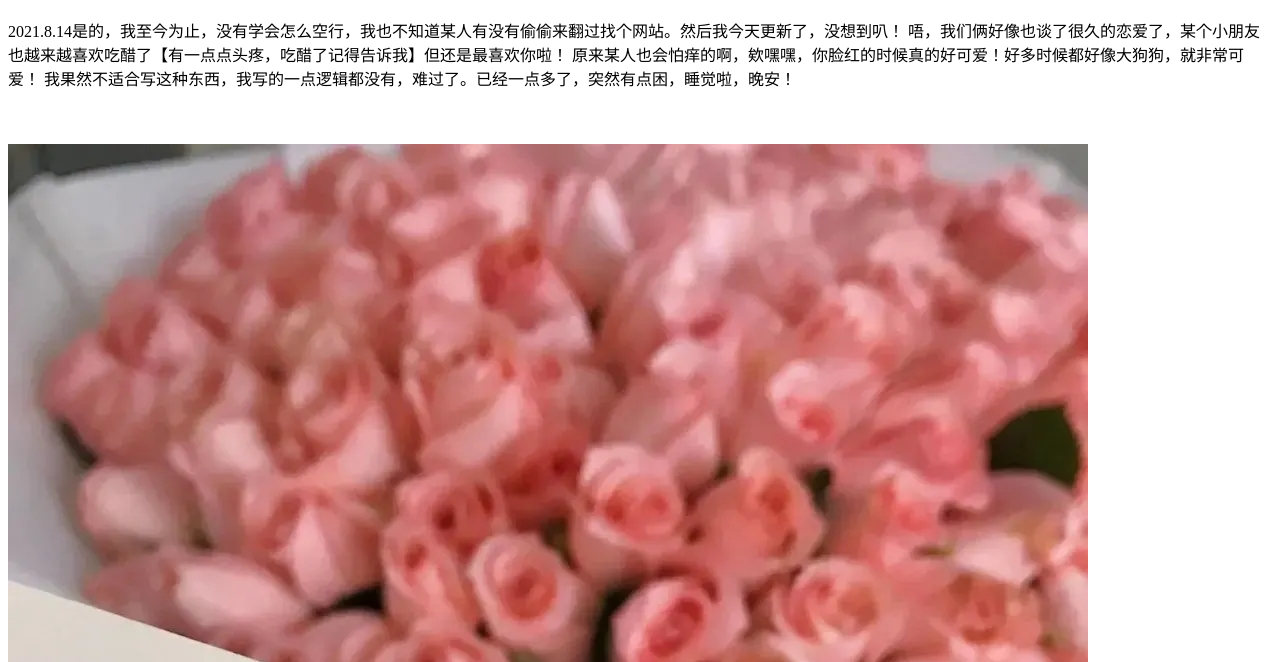
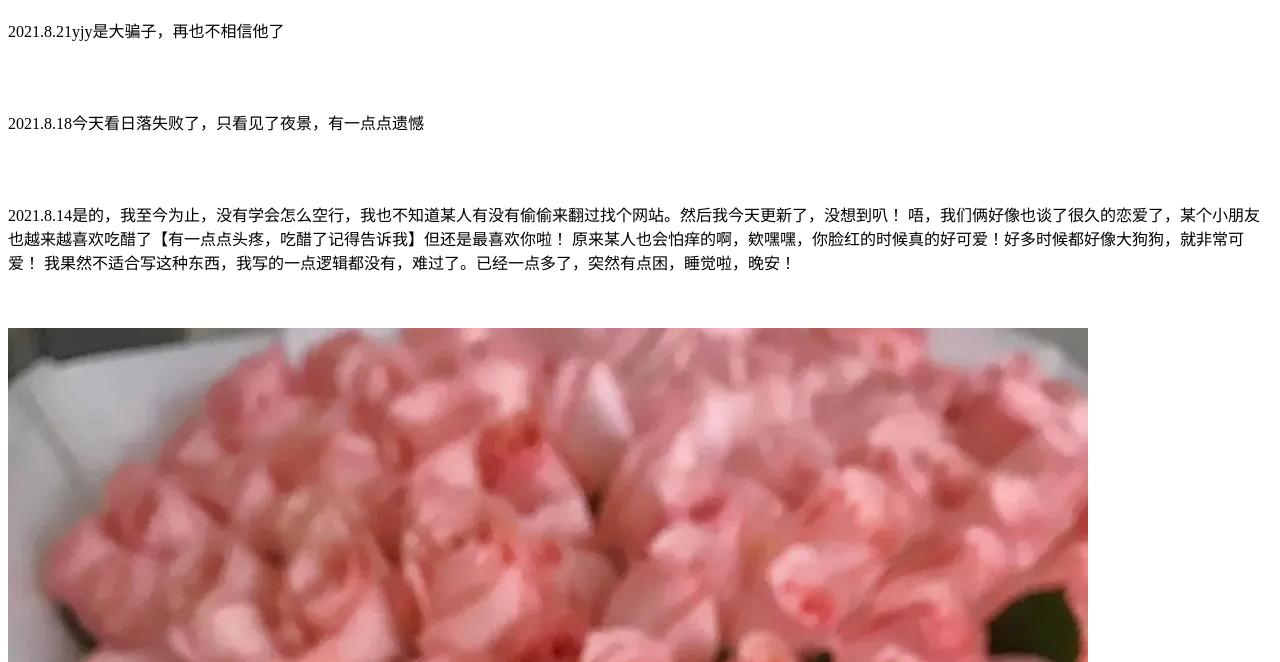
Before and after one commit to Dthc/yjylzy.github.io, a plain HTML site: page index.html in a window 1280 px wide. Shown: the part 138-800 px from the top of the page. Drawn offline with Linux system fonts and the light colour scheme.

Commit message:
Update index.html

```diff
--- a/index.html
+++ b/index.html
@@ -3,6 +3,12 @@
 <body>
 <h1>其实这是一个网页——yjylzy.xyz</yjylzy>(没错，我自己搭的，搜这个网址也可以搜到）</h1>
 <h1>星星不会奔向你，但我会不远万里——2021.8.14</h1>
+<p>2021.8.21yjy是大骗子，再也不相信他了</p>
+<br/>
+<br/>
+<p>2021.8.18今天看日落失败了，只看见了夜景，有一点点遗憾</p>
+<br/>
+<br/>
 <p>2021.8.14是的，我至今为止，没有学会怎么空行，我也不知道某人有没有偷偷来翻过找个网站。然后我今天更新了，没想到叭！
     唔，我们俩好像也谈了很久的恋爱了，某个小朋友也越来越喜欢吃醋了【有一点点头疼，吃醋了记得告诉我】但还是最喜欢你啦！
     原来某人也会怕痒的啊，欸嘿嘿，你脸红的时候真的好可爱！好多时候都好像大狗狗，就非常可爱！
```
